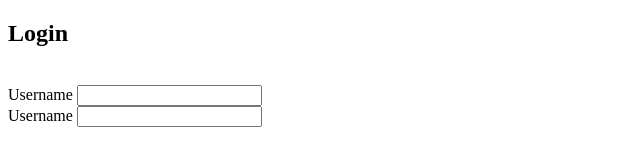
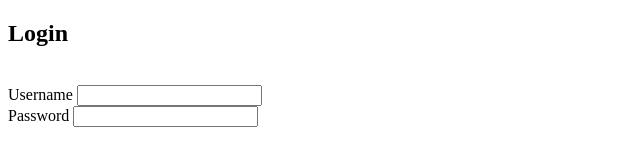
Before and after one commit to chenmichael2/vanilla-authentication, a plain HTML site: page index.html in a window 1280 px wide. Shown: the full height of the page, 0-640 px from the left. Drawn offline with Linux system fonts and the light colour scheme.

Commit message:
changing the duplicate to have password

```diff
--- a/index.html
+++ b/index.html
@@ -19,8 +19,8 @@
                 <span class="error-message"></span>
             </div>
             <div class="input-group">
-                <label for="username" class="label">Username</label>
-                <input type="text" id="username" class="input">
+                <label for="password" class="label">Password</label>
+                <input type="password" id="password" class="password">
                 <span class="error-message"></span>
             </div>
         </form>
```
